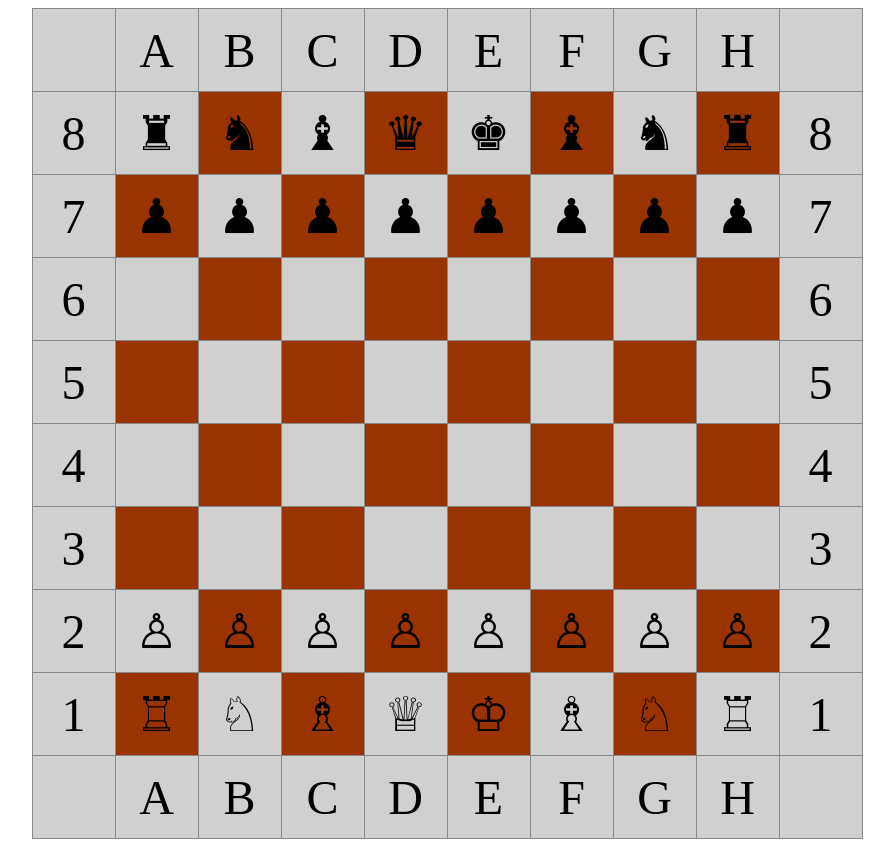
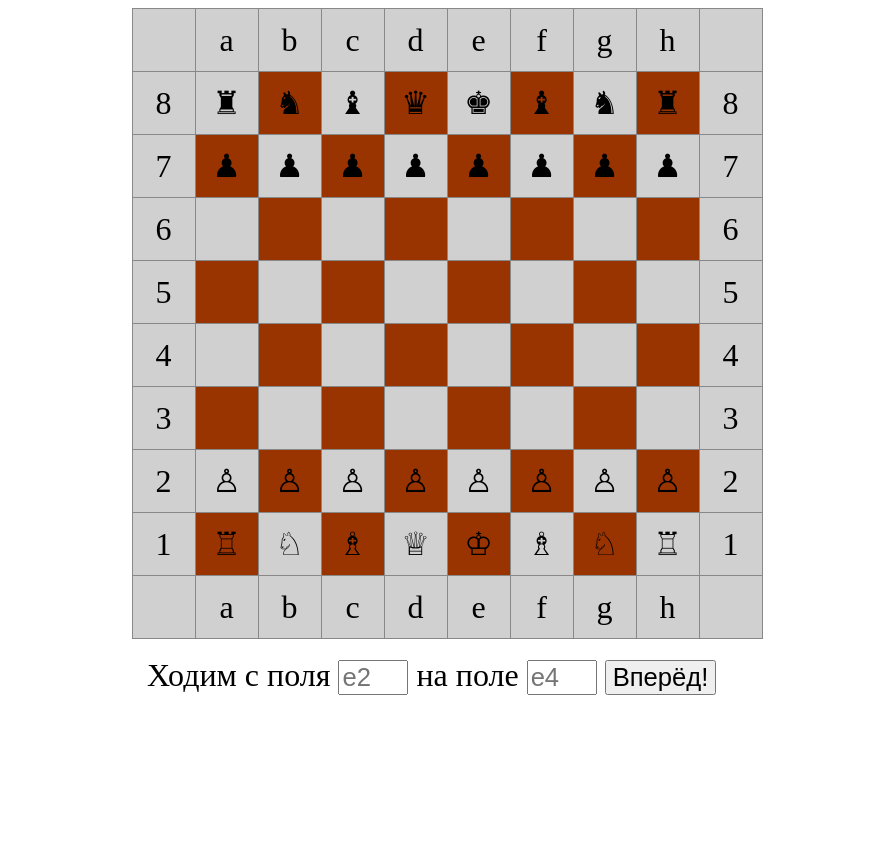
Before and after one commit to avengeek/JS-lessons, a plain HTML site: page 1-5/index.html in a window 1280 px wide. Shown: the whole page, without its empty margins (193-1087 px from the left). After the commit the page ends 800 px from the top, so only its background shows below. Drawn offline with Linux system fonts and the light colour scheme.

Commit message:
Обновление
Добавлена возможность передвигать фигуры, вводя координаты в поля под таблицей

```diff
--- a/1-5/index.html
+++ b/1-5/index.html
@@ -10,15 +10,28 @@
 		}
 		td {
 		border: 1px solid #888888;
-		width: 80px;
-		height: 80px;
+		width: 60px;
+		height: 60px;
 		text-align: center;
-		font-size: 3em;
+		font-size: 2em;
+		}
+		p {
+			width: 600px;
+			margin: 0 auto;
+			font-size: 2em;
+		}
+		input {
+			font-size: 0.8em;
 		}
 		</style>
 	</head>
 	<body>
-	<table id="game"></table>
+	<table id="game"></table><br>
+
+	<p>Ходим с поля <input type="text" size="2" placeholder="e2" id="startPos">
+	 на поле <input type="text" size="2" placeholder="e4" id="finishPos">
+	 <input id="move" type="submit" value="Вперёд!"></p>
+
 	<script src="script5-1.js"></script>
 </body>
 </html>
--- a/1-5/script5-1.js
+++ b/1-5/script5-1.js
@@ -14,6 +14,7 @@ const chess = {
   gameContainerEl: document.getElementById('game'),
 
   figures: [
+// белые фигуры
   {name: 'R', color: 'w', pos: 'a1'},
   {name: 'N', color: 'w', pos: 'b1'},
   {name: 'B', color: 'w', pos: 'c1'},
@@ -31,6 +32,7 @@ const chess = {
   {name: 'p', color: 'w', pos: 'g2'},
   {name: 'p', color: 'w', pos: 'h2'},
 
+// черные фигуры
   {name: 'R', color: 'b', pos: 'a8'},
   {name: 'N', color: 'b', pos: 'b8'},
   {name: 'B', color: 'b', pos: 'c8'},
@@ -65,7 +67,9 @@ const chess = {
     pb: '&#9823;', // черная пешка
   },
 
- // Метод для вывода фигур
+ /**
+  * Метод для вывода фигур.
+  */
   renderFigure() {
     for (var i = 0; i < this.figures.length; i++) {
       // Получаем имя фигуры и цвет в одну строку.
@@ -86,13 +90,16 @@ const chess = {
       this.gameContainerEl.appendChild(trElem);
       for (let j = 0; j < 10; j++) {
         const tdElem = document.createElement('td');
+        // заполняем уникальный идентификатор у каждой клетки игрового поля.
         tdElem.id = this.settings.letters[j]+i;
+        // раскрашиваем поле.
         if (this.isCellIsBlack(i, j)) {
           tdElem.style.backgroundColor = this.settings.darkColor;
         } else {
           tdElem.style.backgroundColor = this.settings.lightColor;
         }
-				tdElem.innerHTML = this.boardSigns(i, j);
+        // заполняем крайние клетки поля обозначениями.
+        tdElem.innerHTML = this.boardSigns(i, j, tdElem.id);
         trElem.appendChild(tdElem);
       }
     }
@@ -112,18 +119,39 @@ const chess = {
     }
   },
 
-  boardSigns(i, j) {
-  	if ((i === 0 && j === 0) ||
-  		(i === 0 && j === 9) ||
-  		(i === 9 && j === 0) ||
-  		(i === 9 && j === 9)) {
+  /**
+  * Присваивает значения по границам поля.
+   * @param {int} rowNum Номер в строке.
+   * @param {int} colNum Номер в колонке.
+   * @param {string} id идентификатор клетки.
+   * @returns {string} код для вставки в символьное обозначение поля.
+  */
+  boardSigns(rowNum, colNum, id) {
+    if ((id === '0') || (id === '9')) {
       return '';
-  	} else if (i === 0 || i === 9) {
-  		return '&#'+(64+j);
-  	} else if (j === 0 || j === 9) {
-  		return '&#'+(48+i);
+    } else if (rowNum === 0 || rowNum === 9) {
+      return '&#'+(96+colNum);
+    } else if (colNum === 0 || colNum === 9) {
+      return '&#'+(48+rowNum);
     } else {
       return '';
+    }
+    },
+
+    /**
+    * Потенциальная возможность передвигать фигуры.
+    * Конечно это не лучшая реализация. Думаю правильно было бы изменять координаты фигуры в таблице, а потом перерисовывать поле figures.
+    */
+    figureMove(startPos, finishPos) {
+        let start = document.getElementById(startPos);
+        let finish = document.getElementById(finishPos);
+      if (start.innerHTML === '') {
+        alert('Ошибка! В клетке нет фигуры.');
+      } else if (startPos === finishPos) {
+        alert('Ошибка! Вы не походили.');
+      } else {
+        finish.innerHTML = start.innerHTML;
+        start.innerHTML = '';
       }
     },
 };
@@ -133,3 +161,11 @@ chess.renderMap();
 
 // Вызовем метод демонстрации получения кода фигуры и ее вывод.
 chess.renderFigure();
+
+//передаём в объект координаты начального и конечного поля передвижения фигуры.
+function moveFig() {
+  let a = (document.getElementById("startPos").value);
+  let b = (document.getElementById("finishPos").value);
+  chess.figureMove(a, b);
+}
+document.getElementById("move").onclick = moveFig;
```
Lines whose indentation alone changed are shown as unchanged.
